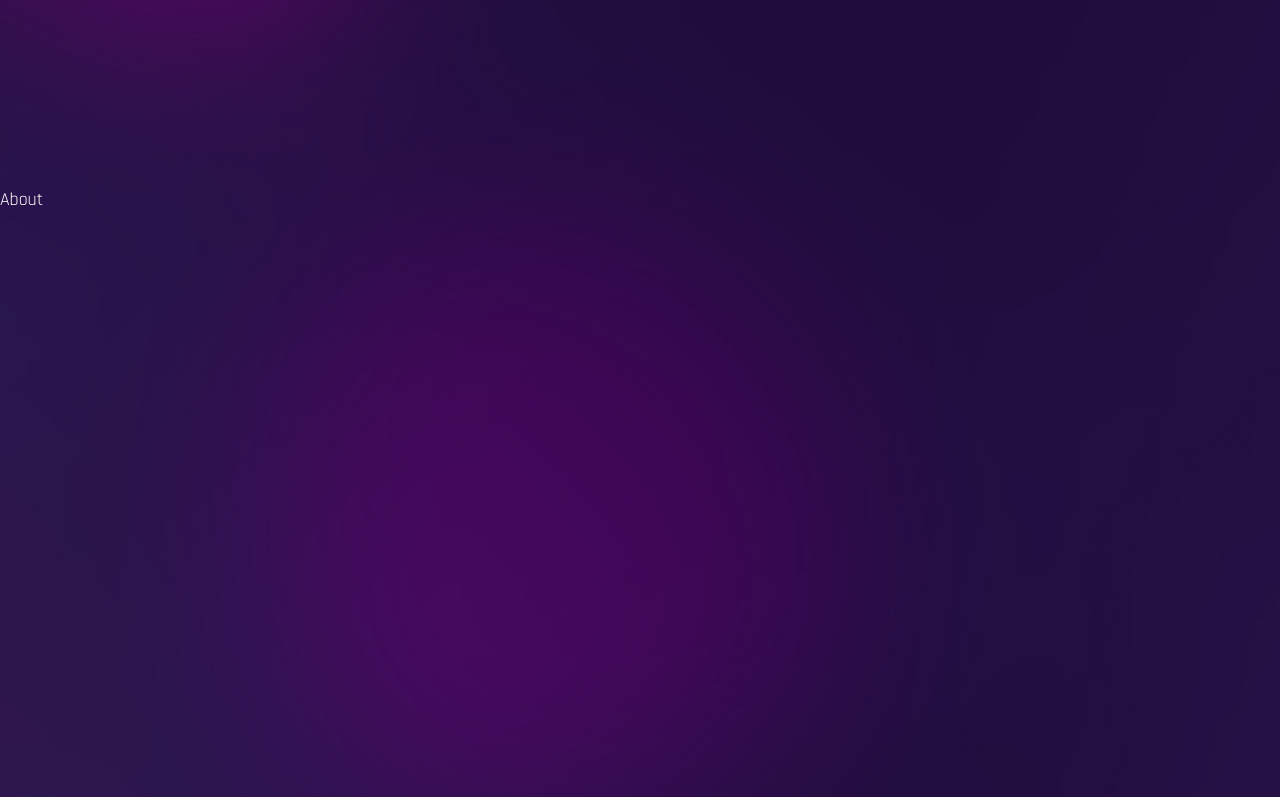
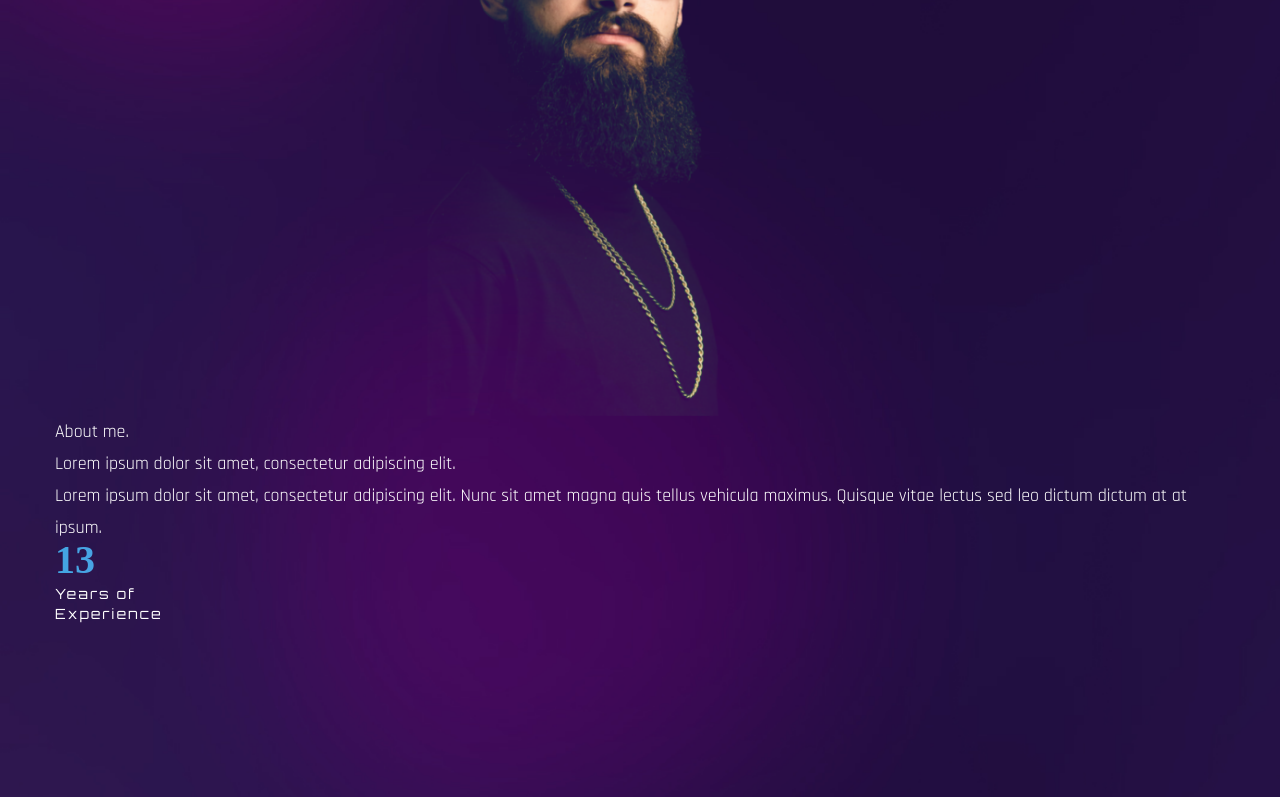
Before and after one commit to fernandofrisso/Portifolio, a React (Create React App) app: page / in a window 1280 px wide. Shown: the part 934-1731 px from the top of the page. Built offline with nearby package versions, Linux system fonts and the light colour scheme; the HTML template or start-up script is replaced by a standard one; a web font is replaced by a local one.

Commit message:
starting development on about

```diff
--- a/src/components/About.js
+++ b/src/components/About.js
@@ -1,7 +1,73 @@
 import React from 'react';
 
+import CountUp from 'react-countup';
+
+import { useInView } from 'react-intersection-observer';
+
+import { motion } from 'framer-motion';
+
+import { fadeIn } from '../variants';
+
 const About = () => {
-  return <div className='section' id='about'>About</div>;
+
+  const [ref, inView] = useInView()
+
+  return (
+
+    <section className='section' id='about' ref={ref}>
+
+      <div className='container mx-auto'>
+
+        <div>
+
+          {/*img*/}
+          <div className='flex-1 bg-about bg-contain bg-no-repeat h-[640px] mix-blend-lighten bg-top'></div>
+
+          {/*txt*/}
+
+          <div>
+
+            <h2> About me.</h2>
+
+            <h3>
+              Lorem ipsum dolor sit amet, consectetur adipiscing elit.
+            </h3>
+
+            <p>
+              Lorem ipsum dolor sit amet, consectetur adipiscing elit. Nunc sit amet magna quis tellus vehicula maximus. Quisque vitae lectus sed leo dictum dictum at at ipsum.
+            </p>
+
+            {/*stats*/}
+
+            <div>
+
+              <div>
+
+                <div className='text-[40px] font-tertiary text-gradient mb-2'>
+
+                  <CountUp start={0} end={13} duration={3}/>
+
+                </div>
+
+                <div className='font-primary text-sm tracking-[2px] '>
+
+                  Years of <br/>
+                  Experience</div>
+
+              </div>
+
+            </div>
+
+          </div>
+
+        </div>
+
+      </div>
+
+    </section>
+
+  );
+
 };
 
 export default About;
--- a/src/components/Banner.js
+++ b/src/components/Banner.js
@@ -125,6 +125,7 @@
             viewport={{once: false, amount: 0.7}}
             className='hidden lg:flex flex-1 max-w-[320px] lg:max-w-[482px] mx-auto'>
             <img src={image} alt=''/>
+
           </motion.div>
 
         </div>
```
